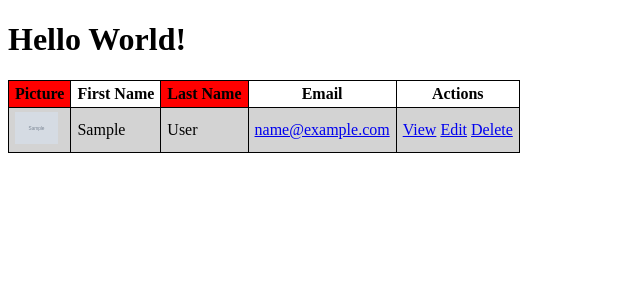
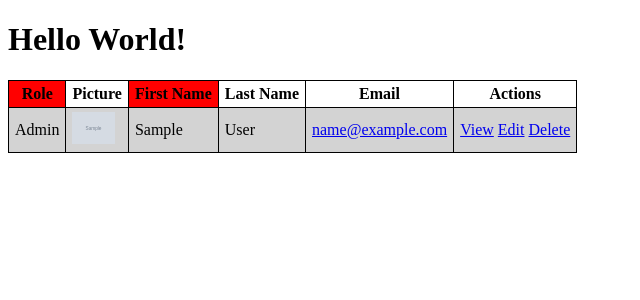
Before and after one commit to pakmmc/user_management, a Flask app: page / in a window 1280 px wide. Shown: the part 52-352 px from the top of the page, without its empty margins (0-640 px from the left). Run offline with Flask 3, Linux system fonts and the light colour scheme; tables that the repository leaves empty or names only in its code hold one stand-in row (values such as "Sample post"); grey boxes marked "Sample" are stand-in pictures.

Commit message:
OPTION: Allow admins to toggle roles

```diff
--- a/app.py
+++ b/app.py
@@ -184,4 +184,21 @@ def delete():
             connection.commit()
     return redirect("/")
 
+# /admin?id=1&role=admin
+@app.route("/admin")
+def toggle_admin():
+    if "logged_in" in session and session["role"] == "admin":
+        with create_connection() as connection:
+            with connection.cursor() as cursor:
+                sql = "UPDATE users SET role = %s WHERE id = %s"
+                values = (
+                    request.args["role"],
+                    request.args["id"]
+                )
+                cursor.execute(sql, values)
+                connection.commit()
+    else:
+        flash("You don't have permission to do that!")
+    return redirect("/")
+
 app.run(debug=True)
--- a/templates/home.html
+++ b/templates/home.html
@@ -6,6 +6,7 @@
 <table>
     <colgroup><col><col><col></colgroup>
     <tr>
+        <th>Role</th>
         <th>Picture</th>
         <th>First Name</th>
         <th>Last Name</th>
@@ -14,6 +15,19 @@
     </tr>
 {% for row in result %}
     <tr>
+        <td>
+            {% if row['role'] == 'admin' %}
+                Admin
+                {% if session['role'] == 'admin' and session['id'] != row['id'] %}
+                    <a href="/admin?id={{ row['id'] }}&role=user">toggle</a>
+                {% endif %}
+            {% else %}
+                User
+                {% if session['role'] == 'admin' %}
+                    <a href="/admin?id={{ row['id'] }}&role=admin">toggle</a>
+                {% endif %}
+            {% endif %}
+        </td>
         <td><img src="{{ row['image'] }}" alt="profile" height="32"></td>
         <td>{{ row["first_name"] }}</td>
         <td>{{ row["last_name"] }}</td>
```
